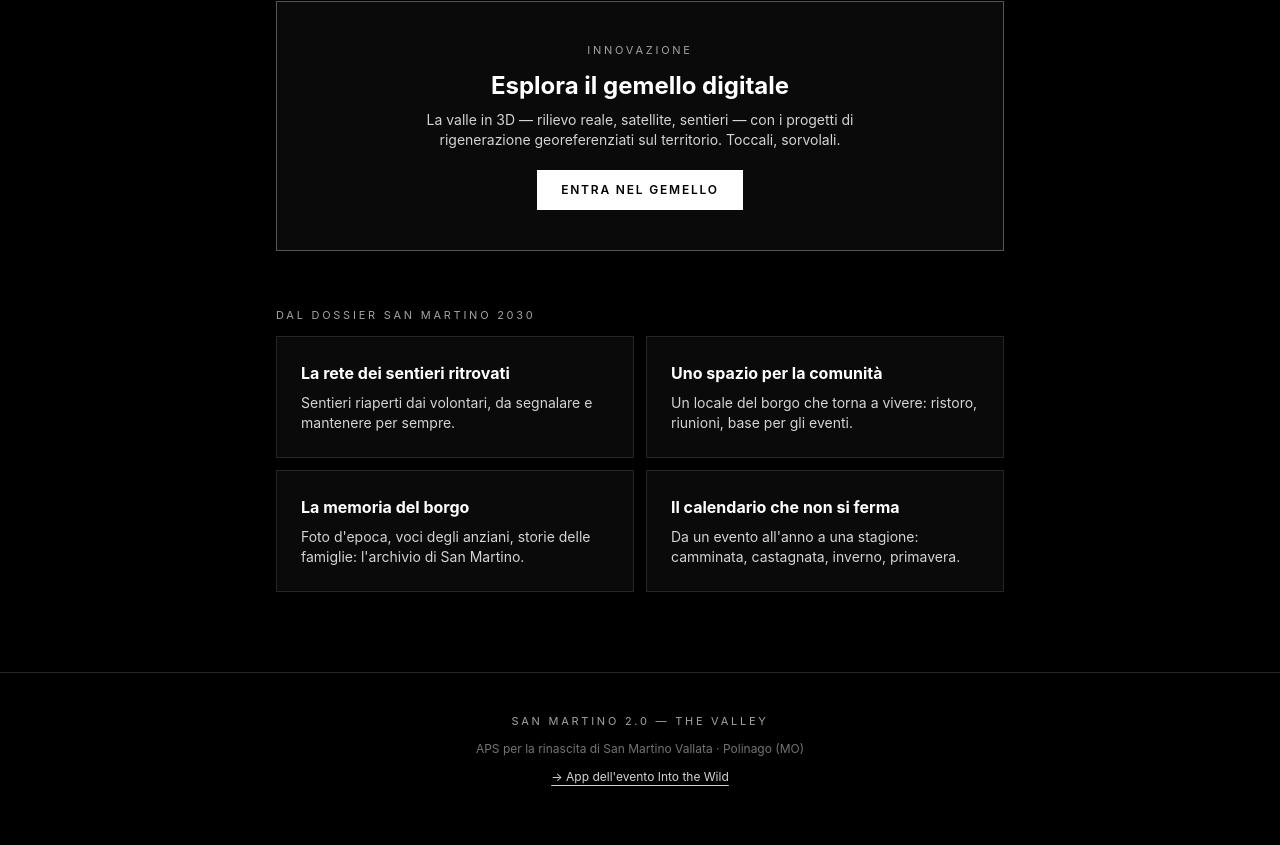
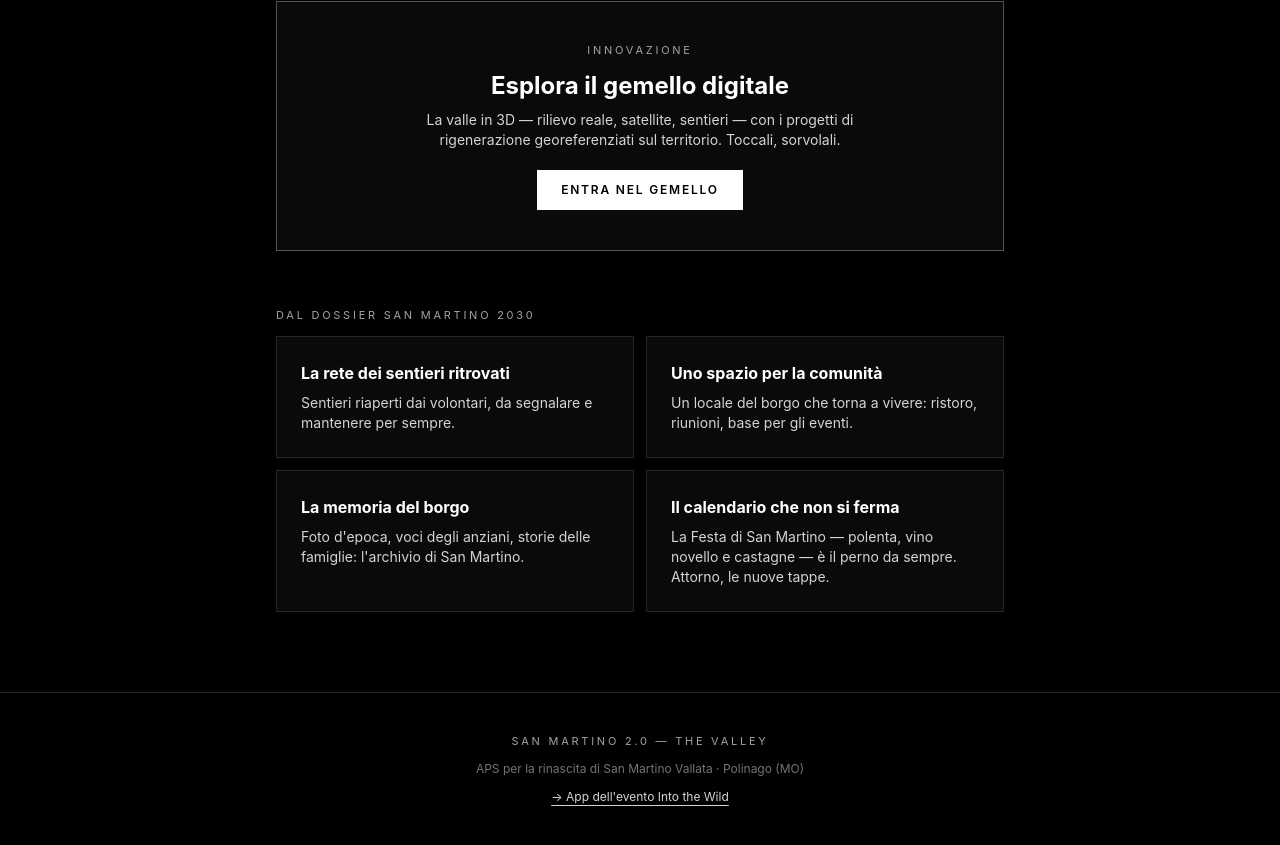
Before and after one commit to UbiDefuit/san-martino, a React (Vite) app: page / in a window 1280 px wide. Shown: the part 1366-2211 px from the top of the page. Built offline with nearby package versions, Linux system fonts and the light colour scheme.

Commit message:
Calendario: la Festa di San Martino (tradizione pluriennale) come perno e momento di annuncio dei risultati

```diff
--- a/data.ts
+++ b/data.ts
@@ -44,9 +44,9 @@ export const PROGETTI: Progetto[] = [
   },
   {
     id: 'eventi', geo: [44.38660, 10.69010], titolo: 'Il calendario che non si ferma',
-    sintesi: 'Da un evento all\'anno a una stagione: camminata, castagnata, inverno, primavera.',
-    descrizione: 'Into the Wild è il primo di una serie: vogliamo un calendario di 3-4 appuntamenti l\'anno che tenga vivo il borgo in ogni stagione, sulla piattaforma digitale che abbiamo già costruito.',
-    azioni: ['Camminata estiva (1 agosto — iscrizioni aperte!)', 'Castagnata d\'autunno', 'Camminata invernale', 'Festa di primavera'],
+    sintesi: 'La Festa di San Martino — polenta, vino novello e castagne — è il perno da sempre. Attorno, le nuove tappe.',
+    descrizione: 'La nostra scansione del tempo è la Festa di San Martino di novembre, che l\'associazione fa da anni: polentata, vino novello e castagne. Attorno a quella tappa fissa costruiamo la stagione: la camminata d\'estate, la Tortellonata, la primavera. Ogni appuntamento vive sulla piattaforma digitale — e alla Festa di San Martino si annunciano i risultati dell\'anno: le idee dell\'anfora votate, i progetti avviati, il rendiconto.',
+    azioni: ['Camminata Into the Wild (1 agosto)', 'Tortellonata (8 agosto)', 'FESTA DI SAN MARTINO — polenta, novello e castagne (novembre, la tradizione di sempre): qui si annunciano le idee vincitrici dell\'anfora', 'Festa di primavera'],
     budgetMin: 2000, budgetMax: 5000, raccolti: 0, stato: 'in corso',
     fonti: 'Offerte agli eventi, sponsor, quote soci',
   },
```
